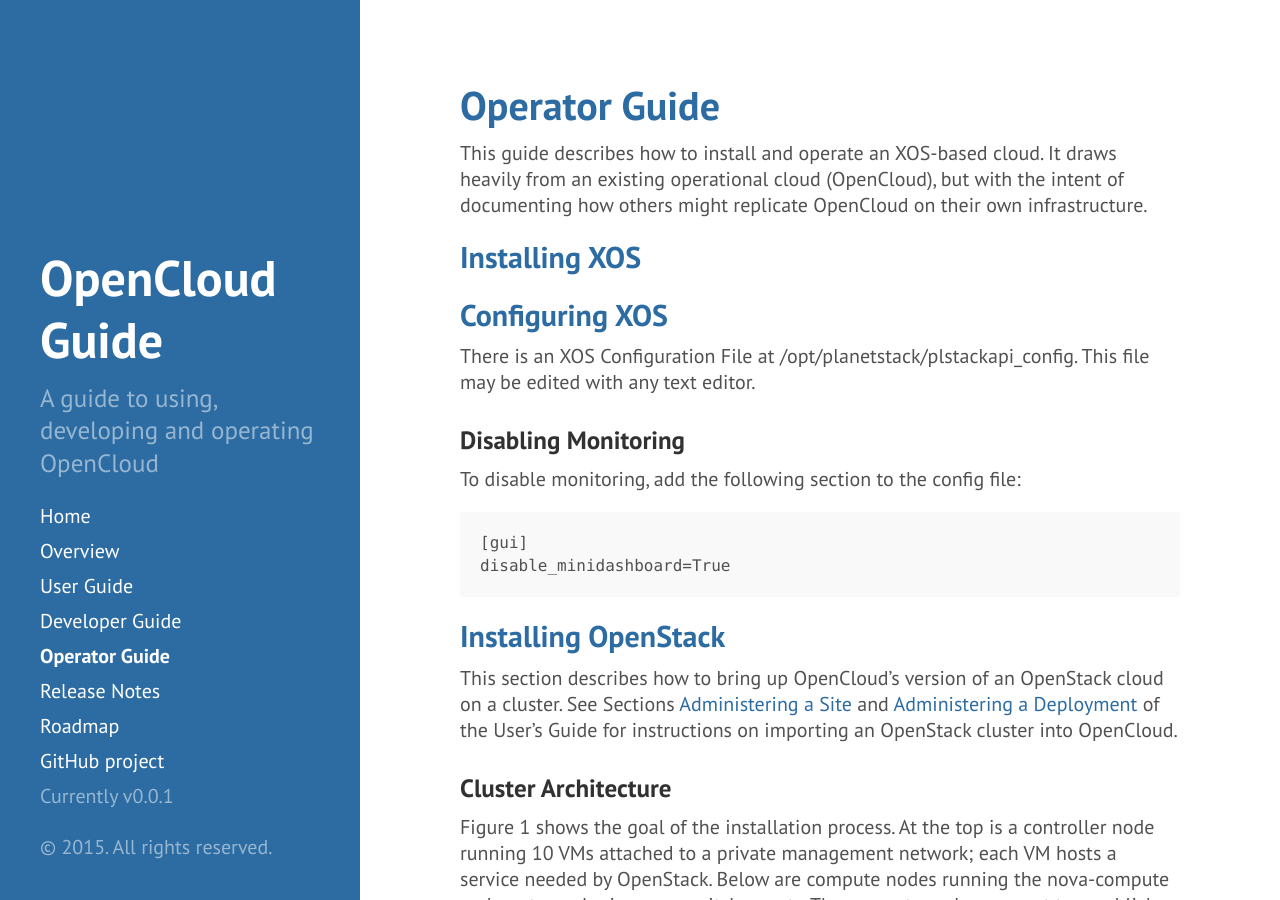
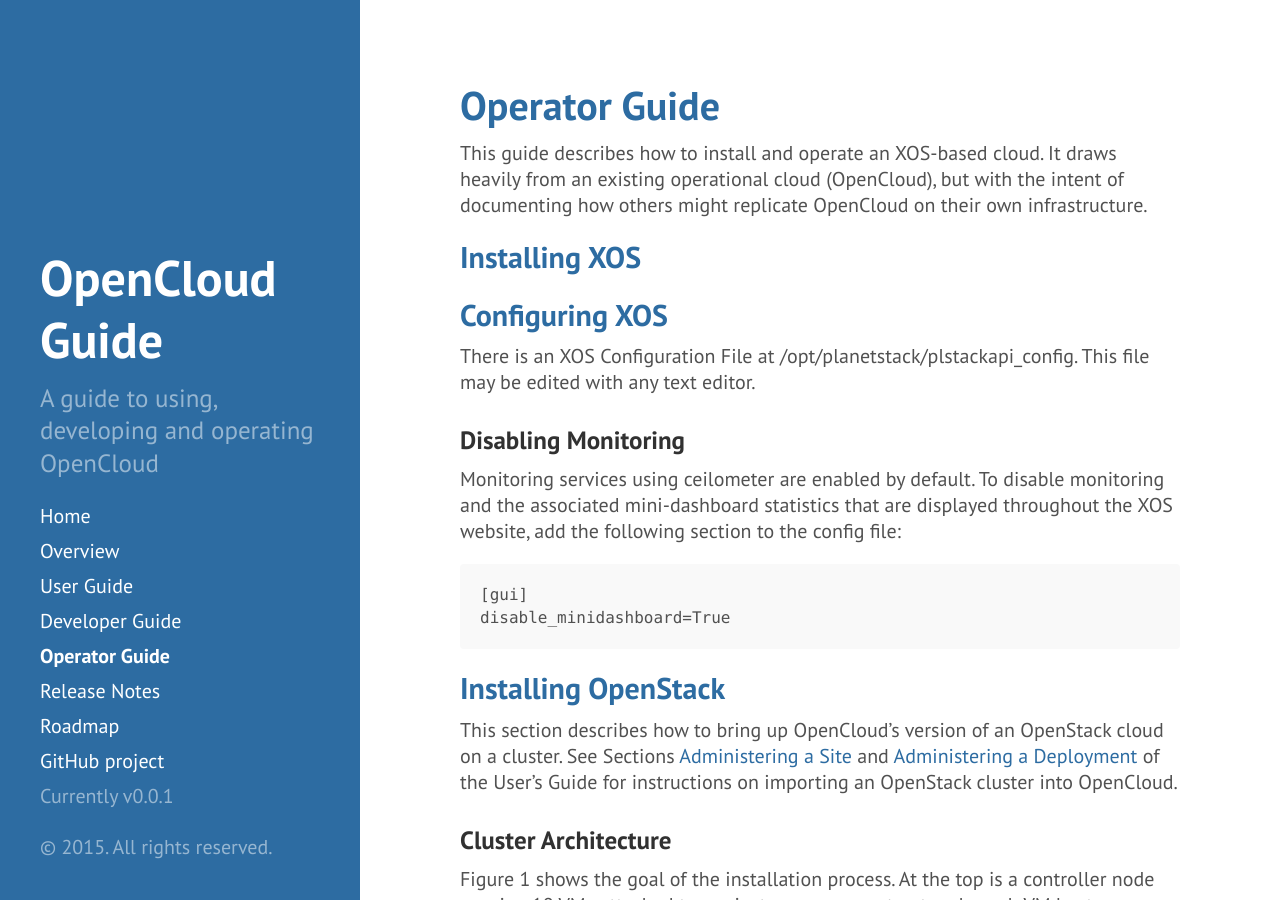
Before and after one commit to open-cloud/open-cloud.github.io.old, a Jekyll site: the page built from 3_operator.md, in a window 1280 px wide and 900 px high. Built offline with Jekyll 4.4.1, drawn with Linux system fonts in a browser that asks for light colours; Markdown is read by kramdown in place of the engine named in the settings.

Commit message:
add section describing config file, and monitoring disable

```diff
--- a/3_operator.md
+++ b/3_operator.md
@@ -17,7 +17,9 @@
 
 ### Disabling Monitoring
 
-To disable monitoring, add the following section to the config file:
+Monitoring services using ceilometer are enabled by default. To disable
+monitoring and the associated mini-dashboard statistics that are displayed
+throughout the XOS website, add the following section to the config file:
 
     [gui]
     disable_minidashboard=True
```
